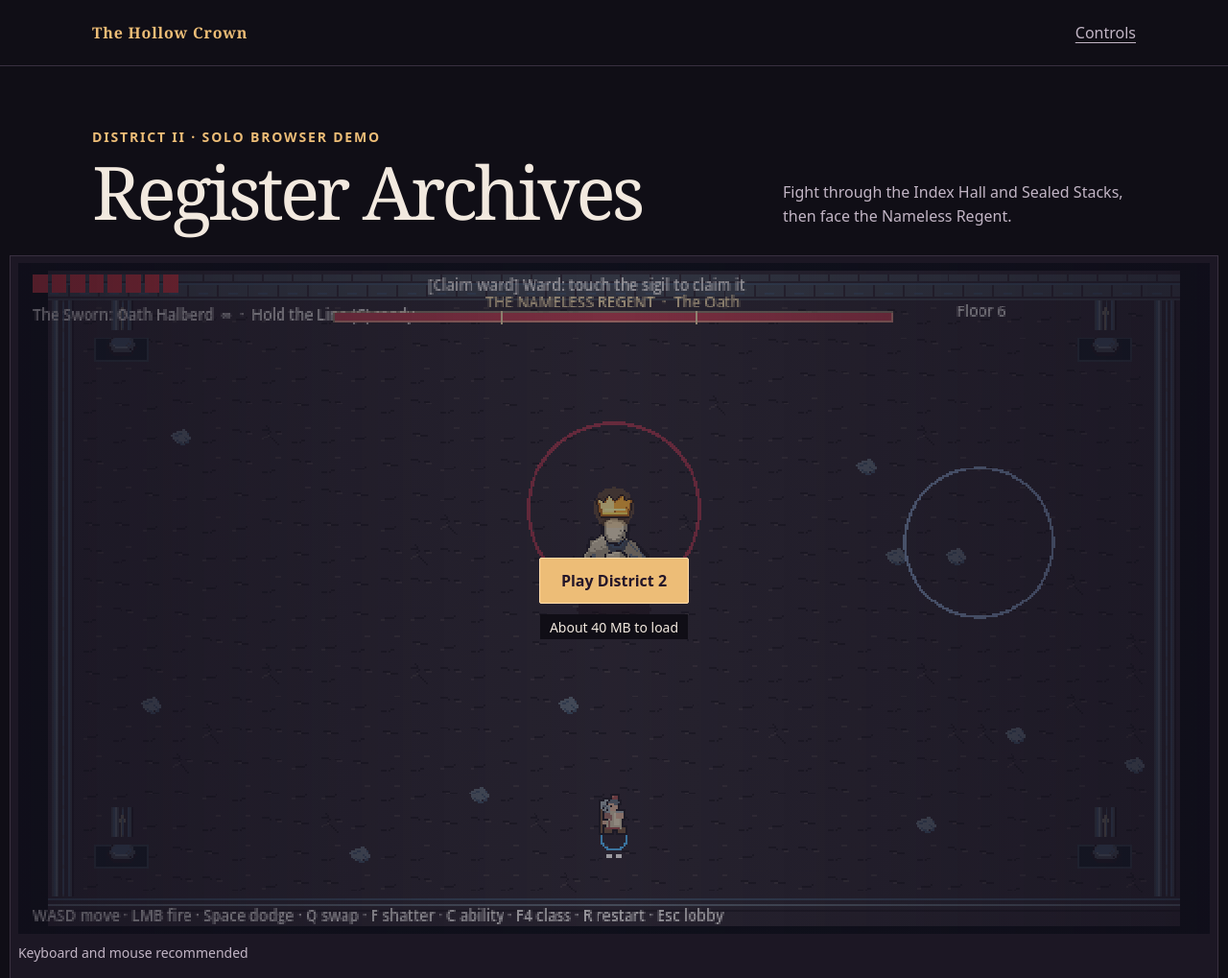
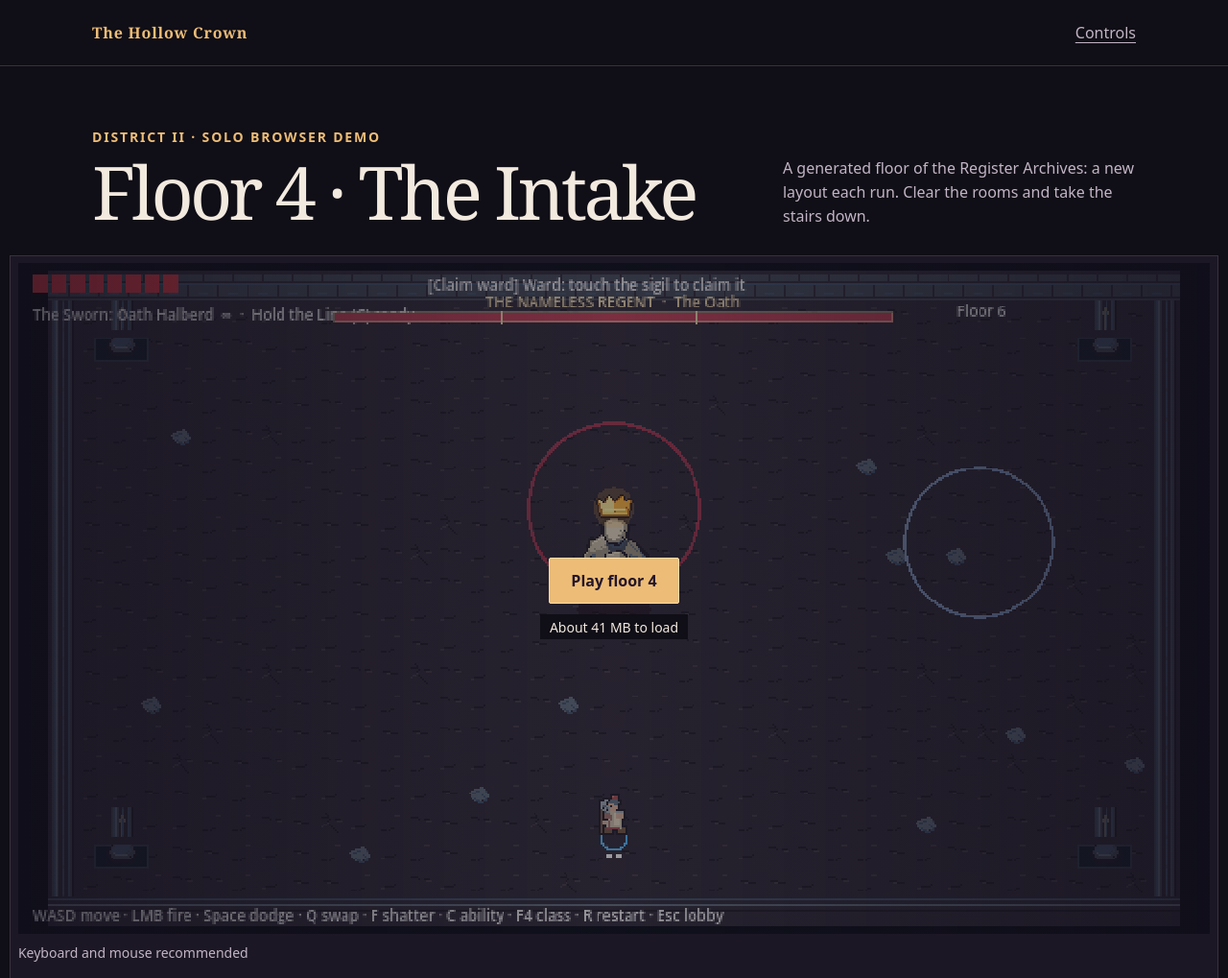
Before and after one commit to Risxhb/HollowCrown, a plain HTML site: page index.html in a window 1280 px wide. Shown: the top 1019 px of the page at 96% size. Drawn offline with Linux system fonts and the light colour scheme.

Commit message:
Demo: District 2 floor 4, the Intake (generated floor, from risx/district-2 at d6479dc)
Co-Authored-By: Claude Opus 5.5 <noreply@anthropic.com>

```diff
--- a/index.html
+++ b/index.html
@@ -4,8 +4,8 @@
   <meta charset="utf-8">
   <meta name="viewport" content="width=device-width, initial-scale=1">
   <meta name="theme-color" content="#100e16">
-  <meta name="description" content="Play the Register Archives, District 2 of The Hollow Crown, in your browser.">
-  <title>Register Archives · The Hollow Crown</title>
+  <meta name="description" content="Play floor 4 of District 2, the Intake, in your browser.">
+  <title>The Intake · The Hollow Crown</title>
   <link rel="icon" href="regent.png">
   <link rel="stylesheet" href="archive.css">
 
@@ -21,15 +21,15 @@
     <section class="intro" aria-labelledby="title">
       <div>
         <p class="eyebrow">District II · Solo browser demo</p>
-        <h1 id="title">Register Archives</h1>
+        <h1 id="title">Floor 4 · The Intake</h1>
       </div>
-      <p class="intro-copy">Fight through the Index Hall and Sealed Stacks, then face the Nameless Regent.</p>
+      <p class="intro-copy">A generated floor of the Register Archives: a new layout each run. Clear the rooms and take the stairs down.</p>
     </section>
     <section class="game" aria-label="Playable demo">
       <div id="game-frame" class="game-frame">
         <canvas id="canvas" tabindex="0" width="1280" height="720" aria-label="The Hollow Crown game" hidden></canvas>
         <div id="cover" class="cover">
-          <button id="play" class="play" type="button" disabled>Play District 2</button>
+          <button id="play" class="play" type="button" disabled>Play floor 4</button>
           <p id="status" role="status">Preparing the game launcher…</p>
           <progress id="progress" aria-label="Game download progress" hidden></progress>
           <noscript>Enable JavaScript to play.</noscript>
@@ -59,7 +59,8 @@
   </footer>
   <script src="index.js"></script>
   <script>
-    const config = {"args":[],"canvasResizePolicy":0,"emscriptenPoolSize":8,"ensureCrossOriginIsolationHeaders":true,"executable":"index","experimentalVK":false,"fileSizes":{"index.pck":605564,"index.wasm":39514754},"focusCanvas":true,"gdextensionLibs":[],"godotPoolSize":4};
+    const config = {"args":[],"canvasResizePolicy":0,"emscriptenPoolSize":8,"ensureCrossOriginIsolationHeaders":true,"executable":"index","experimentalVK":false,"fileSizes":{"index.pck":1916632,"index.wasm":39514754},"focusCanvas":true,"gdextensionLibs":[],"godotPoolSize":4};
+    config.args = ['--', '--solo', '--district=2', '--new-art', '--class=sworn'];
     const canvas = document.getElementById('canvas');
     const frame = document.getElementById('game-frame');
     const cover = document.getElementById('cover');
```
Also changed, not shown: 1 other file.
